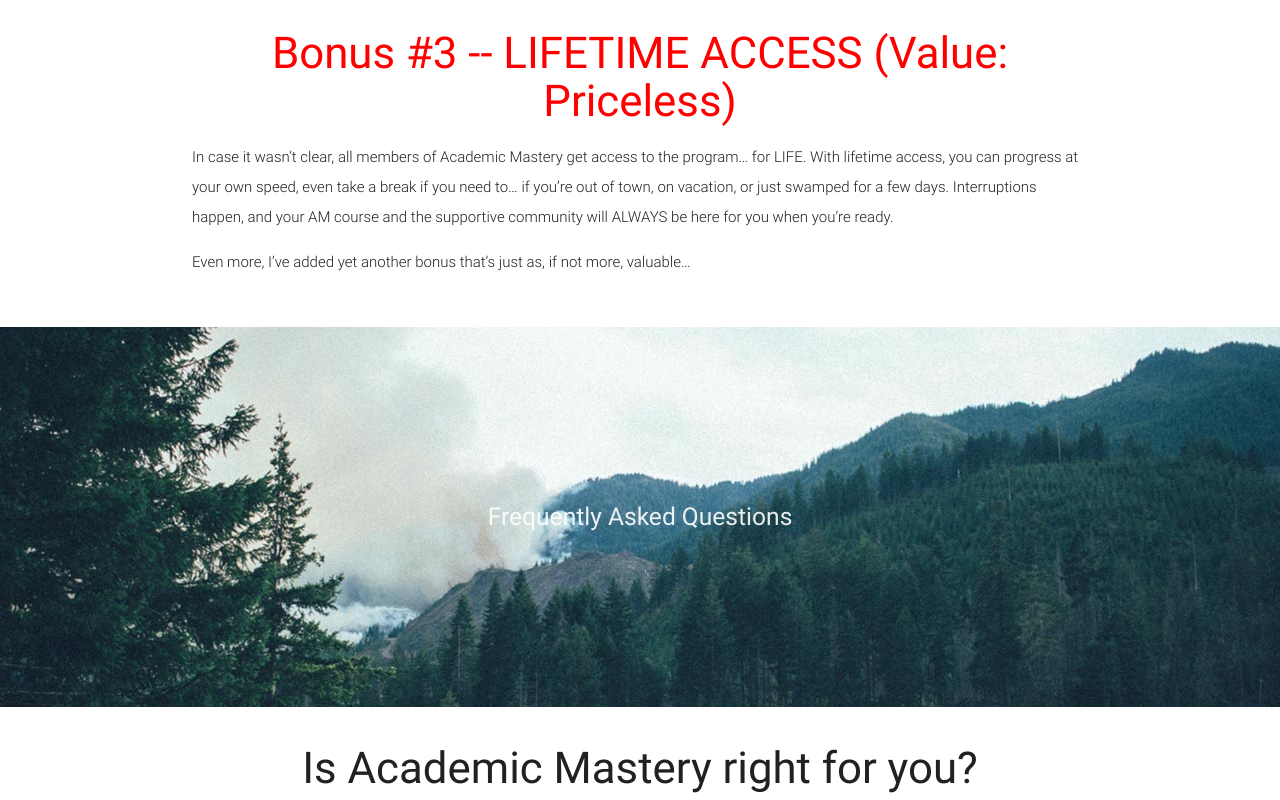
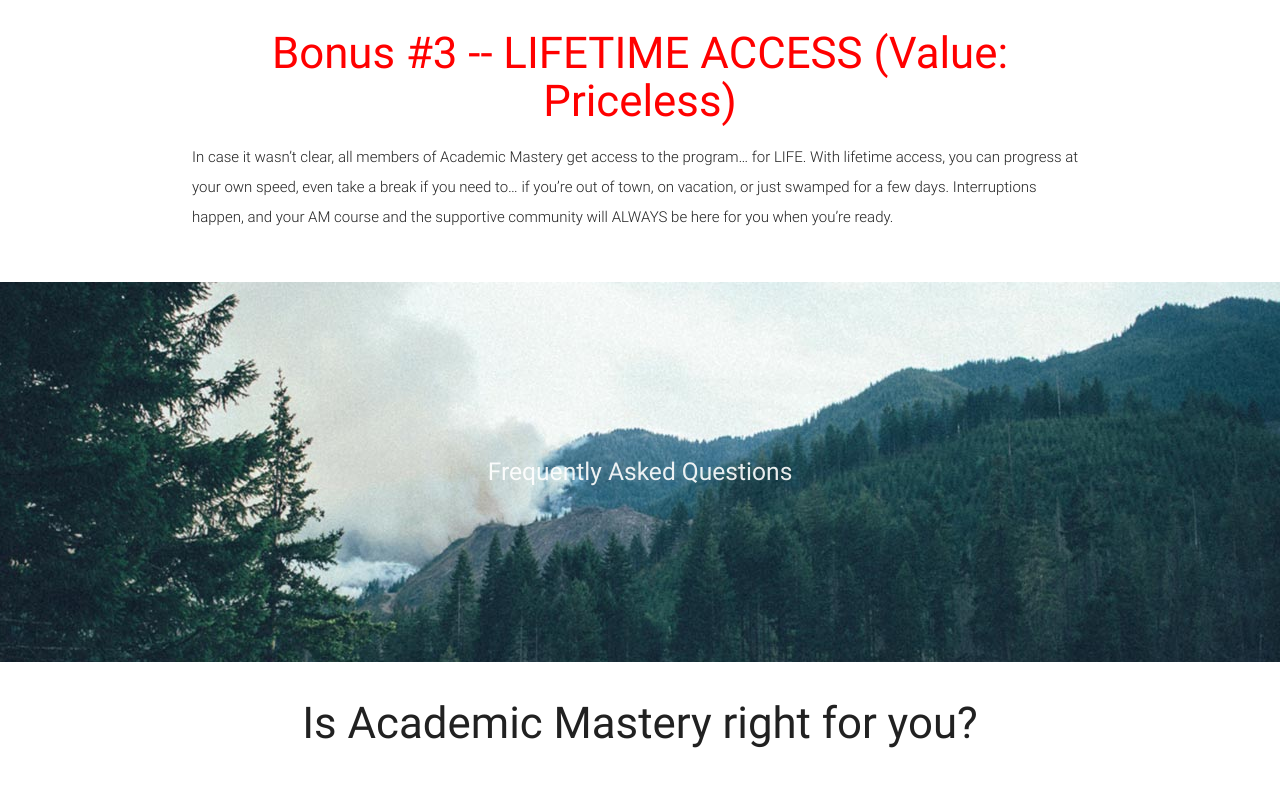
Before and after one commit to yaaaas/AUSeminar, a plain HTML site: page index.html in a window 1280 px wide. Shown: the part 11200-12000 px from the top of the page. Drawn offline with nearby package versions, Linux system fonts and the light colour scheme; some icons are missing.

Commit message:
Update index.html

```diff
--- a/index.html
+++ b/index.html
@@ -370,7 +370,7 @@
           <h3><i class="mdi-content-send brown-text"></i></h3>
           <h3 style="color:red;">Bonus #3 -- LIFETIME ACCESS (Value: Priceless) </h3>
           <p class="left-align light">In case it wasn’t clear, all members of Academic Mastery get access to the program… for LIFE. With lifetime access, you can progress at your own speed, even take a break if you need to… if you’re out of town, on vacation, or just swamped for a few days. Interruptions happen, and your AM course and the supportive community will ALWAYS be here for you when you’re ready.</p>
-          <p class="left-align light">Even more, I’ve added yet another bonus that’s just as, if not more, valuable… </p>
+
 
         </div>
       </div>
```
